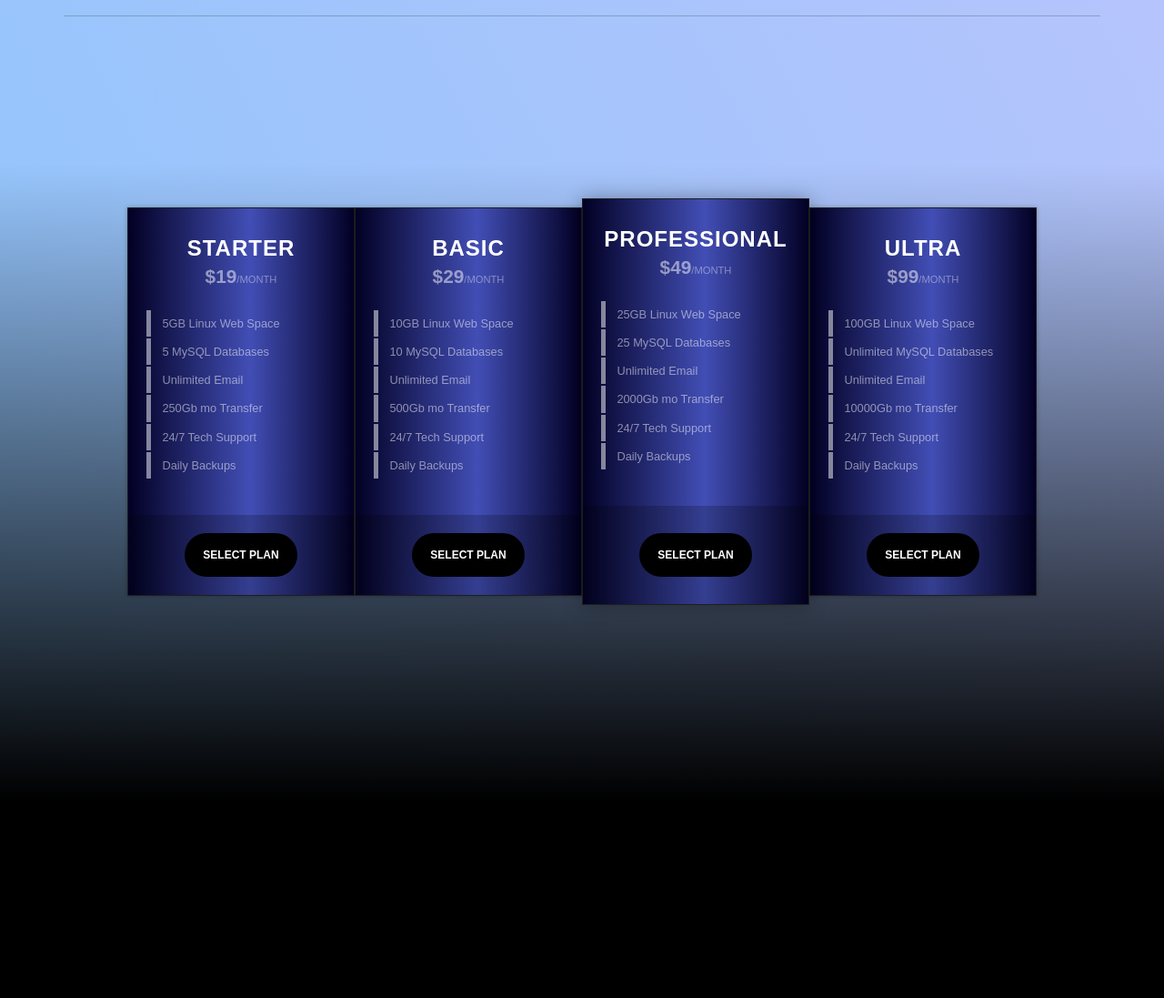
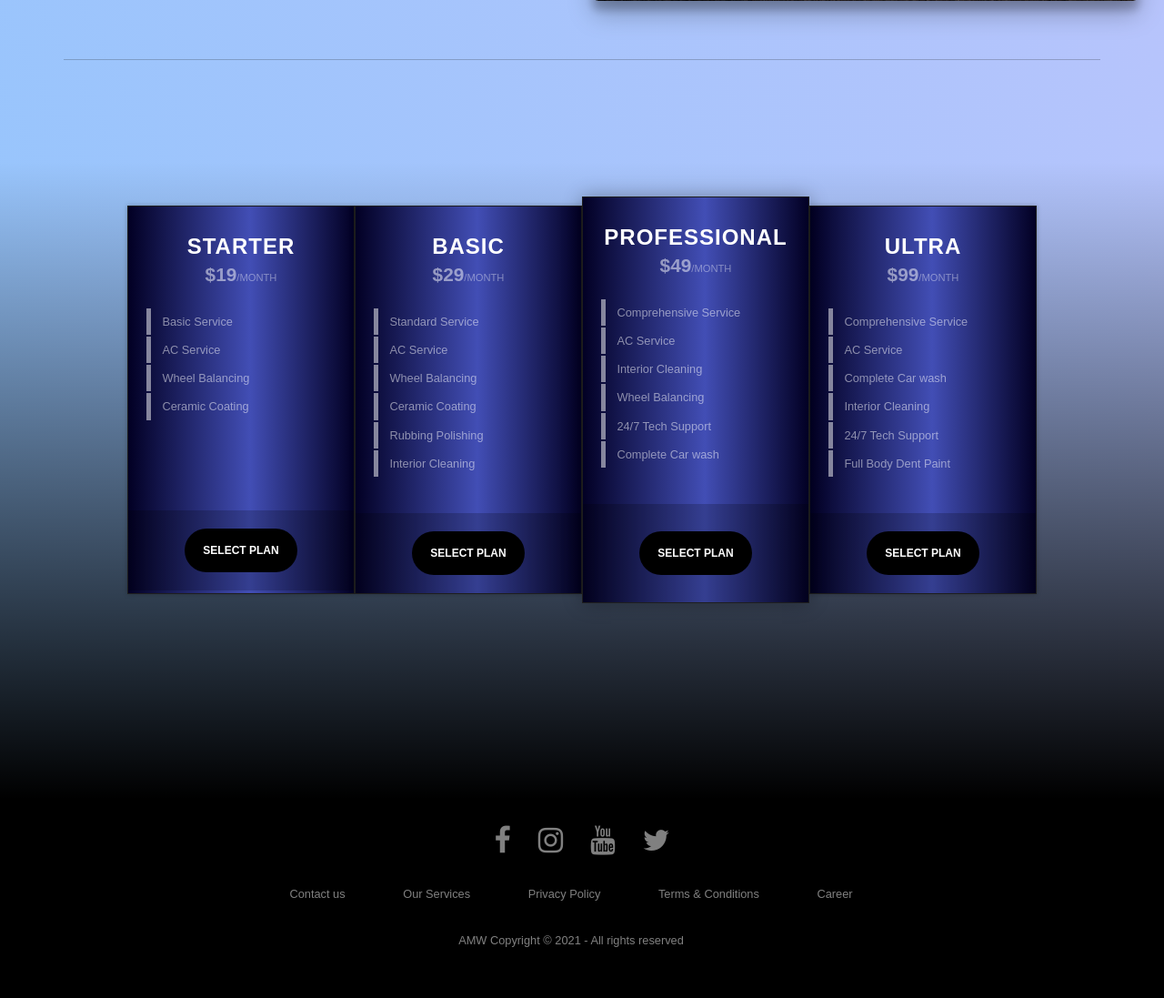
Before and after one commit to AdityaThyagaraju/Automobile-servicing-project, a Flask app: page / in a window 1280 px wide. Shown: the part 4970-6067 px from the top of the page at 91% size. Before the commit the page ends 5817 px from the top, so only its background shows below. Run offline with Flask 2, Linux system fonts and the light colour scheme; some libraries are stand-ins or nearby versions.

Commit message:
notfinal

```diff
--- a/website/static/css/styles.css
+++ b/website/static/css/styles.css
@@ -104,7 +104,6 @@ body{
   font-size: 16px;
   width: 100%;
   max-width: 1000px;
-  margin: 50px 10px 10px;
   height: 700px;
 
 }
@@ -114,6 +113,7 @@ body{
   width: 25%;
   position: relative;
   float: left;
+  height: 427px;
   background-attachment: fixed;
   background-image: linear-gradient(90deg, rgba(2,0,36,1) 0%, rgb(66, 78, 181) 54%, rgba(2,0,36,1) 100%);
   border: 1px solid #1e1e1e;
@@ -202,6 +202,7 @@ body{
   background-color: #262626;
 }
 .snip1265 .featured {
+  height: 447px;
   margin-top: -10px;
   background-color: #262626;
   box-shadow: 0 0 20px rgba(0, 0, 0, 0.3);
@@ -378,6 +379,62 @@ rect{
 }
 
 
+/* contact us */
+.footer{
+  background:#000;
+  padding:30px 0px;
+  font-family: 'Play', sans-serif;
+  text-align:center;
+  }
+
+  .footer .row{
+    text-align: center !important;
+  width:100%;
+  padding:0.6% 0%;
+  color:gray;
+  font-size:0.8em;
+  }
+
+  .footer a{
+    display: inline !important;
+  text-decoration:none;
+  color:gray;
+  transition:0.5s;
+  }
+
+  .footer a:hover{
+  color:#fff;
+  }
+
+  .footer .row ul{
+  width:100%;
+  }
+
+  .footer .row ul li{
+  display:inline-block;
+  margin:0px 30px;
+  }
+
+  .footer a i{
+
+  font-size:2em;
+  margin:0% 1%;
+  }
+
+  @media (max-width:720px){
+  .footer{
+  text-align:left;
+  padding:5%;
+  }
+  .footer .row ul li{
+  display:block;
+  margin:10px 0px;
+  text-align:left;
+  }
+  .footer .row a i{
+  margin:0% 3%;
+  }
+  }
 
 
 
@@ -465,7 +522,11 @@ rect{
 
 
 
-  /*                                                               customer-page                                                    */
+  /*                                                               customer-page            */
+
+
+
+
 
 .custom-accicon-div{
   margin-right: 30px;
@@ -511,7 +572,7 @@ rect{
 }
 
 .fab{
-  color: #b7a8c4;
+  color: #ffffff;
 }
 
 
--- a/website/static/jscript/index.js
+++ b/website/static/jscript/index.js
@@ -40,6 +40,8 @@ const observer_hor = new IntersectionObserver(function(entries){
 hidden_hor = document.querySelectorAll('.hidden-horizontal')
 hidden_hor.forEach((el)=>{observer_hor.observe(el)});
 
+
+//                                                       customer
 // appointment form jscript
 
 $(".dashboard #appointment").click(function(){
@@ -49,6 +51,10 @@ $(".dashboard #appointment").click(function(){
   else if(!$(".bill-js").hasClass("appoint-form-none")){
     $(".bill-js").toggleClass("appoint-form-none")
   }
+  // else if(!$("#request-alert").hasClass("appoint-form-none"))
+  // {
+  //   $("#request-alert").toggleClass("appoint-form-none")
+  // }
   else{
     $("#request-alert").toggleClass("appoint-form-none");
   }
@@ -57,6 +63,8 @@ $(".dashboard #appointment").click(function(){
 
 })
 
+
+// for view bill in customer
 $(".dashboard #bill").click(function(){
   if(!$(".request-form").hasClass("appoint-form-none")){
     $(".request-form").toggleClass("appoint-form-none");
@@ -73,6 +81,9 @@ $(".dashboard #bill").click(function(){
 
 })
 
+
+
+// for payment customer in customer
 $(".dashboard #payment-dash").click(function(){
   if(!$(".request-form").hasClass("appoint-form-none")){
     $(".request-form").toggleClass("appoint-form-none");
@@ -89,23 +100,81 @@ $(".dashboard #payment-dash").click(function(){
 
 })
 
+
+//                                                               staff
+
+// for generating bill in staff
+$(".dashboard #gen-bill").click(function(){
+  if(!$("#cust-req").hasClass("appoint-form-none")){
+    $("#cust-req").toggleClass("appoint-form-none")
+  }
+
+  $("#bill-form").toggleClass("appoint-form-none");
+
+
+})
+
+
+
+// for customer service request in staff
+$(".dashboard #from-cust-req").click(function(){
+  if(!$("#bill-form").hasClass("appoint-form-none")){
+    $("#bill-form").toggleClass("appoint-form-none")
+  }
+
+  $("#cust-req").toggleClass("appoint-form-none");
+
+
+})
+
+
+
+//                                                                        admin
+
+// for customer list in admin
+$(".dashboard #cust-all").click(function(){
+  if(!$("#staff-detail").hasClass("appoint-form-none")){
+    $("#staff-detail").toggleClass("appoint-form-none")
+  }
+  else if(!$("#st-req").hasClass("appoint-form-none")){
+    $("#st-req").toggleClass("appoint-form-none")
+  }
+  $("#cust-detail").toggleClass("appoint-form-none");
+
+
+})
+
+
+
+// for staff list in admin
+$(".dashboard #staff-all").click(function(){
+  if(!$("#cust-detail").hasClass("appoint-form-none")){
+    $("#cust-detail").toggleClass("appoint-form-none")
+  }
+  else if(!$("#st-req").hasClass("appoint-form-none")){
+    $("#st-req").toggleClass("appoint-form-none")
+  }
+
+
+  $("#staff-detail").toggleClass("appoint-form-none");
+
+
+})
+
+// for staff request in admin
 $(".dashboard #staff-signup-req").click(function(){
-  // if(!$(".request-form").hasClass("appoint-form-none")){
-  //   $(".request-form").toggleClass("appoint-form-none");
-  // }
-  // else if(!$(".bill-js").hasClass("appoint-form-none")){
-  //   $(".bill-js").toggleClass("appoint-form-none")
-  // }
-  // else{
-  //   $("#request-alert").toggleClass("appoint-form-none");
-  // }
+  if(!$("#staff-detail").hasClass("appoint-form-none")){
+    $("#staff-detail").toggleClass("appoint-form-none");
+  }
+  else if(!$("cust-detail").hasClass("appoint-form-none")){
+    $("cust-detail").toggleClass("appoint-form-none")
+  }
+
 
   $("#st-req").toggleClass("appoint-form-none");
 
 
 })
-
-
 
 
 
@@ -132,29 +201,3 @@ $("#loginmsgadmin button").click(function(){
 )
 
 // form-slot
-
-
-
-
-
-
-
-$(".dashboard #gen-bill").click(function(){
-  if(!$("#cust-req").hasClass("appoint-form-none")){
-    $("#cust-req").toggleClass("appoint-form-none")
-  }
-
-  $("#bill-form").toggleClass("appoint-form-none");
-
-
-})
-
-$(".dashboard #from-cust-req").click(function(){
-  if(!$("#bill-form").hasClass("appoint-form-none")){
-    $("#bill-form").toggleClass("appoint-form-none")
-  }
-
-  $("#cust-req").toggleClass("appoint-form-none");
-
-
-})
--- a/website/templates/base.html
+++ b/website/templates/base.html
@@ -14,6 +14,15 @@
     <link rel="stylesheet" href="https://cdn.jsdelivr.net/npm/bootstrap-icons@1.10.2/font/bootstrap-icons.css" integrity="sha384-b6lVK+yci+bfDmaY1u0zE8YYJt0TZxLEAFyYSLHId4xoVvsrQu3INevFKo+Xir8e" crossorigin="anonymous">
     <!-- jquery-time-cdn -->
   <link rel="stylesheet" type="text/css" href="css/jquery.datetimepicker.min.css"/>
+
+    <!--FONT AWESOME-->
+<link rel="stylesheet" href="https://cdnjs.cloudflare.com/ajax/libs/font-awesome/4.7.0/css/font-awesome.min.css">
+
+<!--GOOGLE FONTS-->
+<link rel="preconnect" href="https://fonts.gstatic.com">
+<link href="https://fonts.googleapis.com/css2?family=Fredoka+One&family=Play&display=swap" rel="stylesheet">
+
+
     <!-- jscript -->
     <script defer src="{{url_for('static',filename='jscript/index.js')}}"></script>
     <!-- jquery -->
@@ -36,4 +45,9 @@
 
 <script src="js/jquery.datetimepicker.js"></script>
 
+<!-- contact us jscript -->
+<!-- <script type="module" src="https://unpkg.com/ionicons@5.5.2/dist/ionicons/ionicons.esm.js"></script>
+  <script nomodule src="https://unpkg.com/ionicons@5.5.2/dist/ionicons/ionicons.js"></script> -->
+
+
 </html>
--- a/website/templates/index.html
+++ b/website/templates/index.html
@@ -234,6 +234,8 @@
 
     <hr class="featurette-divider">
     <h1>Service In Three Easy Steps</h1>
+    <br>
+    <br>
     <div class="row featurette">
       <div class="col-md-6">
         <h2 class="featurette-heading fw-normal lh-1">Select Your Car.</h2>
@@ -286,7 +288,7 @@
   <!-- pricing card -->
 
 <div class="pricing-custom">
-<div class="snip1265 mx-auto pt-5 mb-5" id="pricing">
+<div class="snip1265 mx-auto pt-5" id="pricing">
   <div class="plan">
     <header><i class="ion-ios-navigate-outline"></i>
       <h4 class="plan-title">
@@ -295,18 +297,18 @@
       <div class="plan-cost"><span class="plan-price">$19</span><span class="plan-type">/month</span></div>
     </header>
     <ul class="plan-features">
-      <li>5GB Linux Web Space
+      <li>Basic Service
       </li>
-      <li>5 MySQL Databases
+      <li>AC Service
       </li>
-      <li>Unlimited Email
+      <li>Wheel Balancing
       </li>
-      <li>250Gb mo Transfer
+      <li>Ceramic Coating
       </li>
-      <li>24/7 Tech Support
-      </li>
-      <li>Daily Backups
-      </li>
+      <br>
+      <br>
+      <br>
+
     </ul>
     <div class="plan-select"><a href="">Select Plan</a></div>
   </div>
@@ -318,17 +320,17 @@
       <div class="plan-cost"><span class="plan-price">$29</span><span class="plan-type">/month</span></div>
     </header>
     <ul class="plan-features">
-      <li>10GB Linux Web Space
+      <li>Standard Service
       </li>
-      <li>10 MySQL Databases
+      <li>AC Service
       </li>
-      <li>Unlimited Email
+      <li>Wheel Balancing
       </li>
-      <li>500Gb mo Transfer
+      <li>Ceramic Coating
       </li>
-      <li>24/7 Tech Support
+      <li>Rubbing Polishing
       </li>
-      <li>Daily Backups
+      <li>Interior Cleaning
       </li>
     </ul>
     <div class="plan-select"><a href="">Select Plan</a></div>
@@ -341,17 +343,17 @@
       <div class="plan-cost"><span class="plan-price">$49</span><span class="plan-type">/month</span></div>
     </header>
     <ul class="plan-features">
-      <li>25GB Linux Web Space
+      <li>Comprehensive Service
       </li>
-      <li>25 MySQL Databases
+      <li>AC Service
       </li>
-      <li>Unlimited Email
+      <li>Interior Cleaning
       </li>
-      <li>2000Gb mo Transfer
+      <li>Wheel Balancing
       </li>
       <li>24/7 Tech Support
       </li>
-      <li>Daily Backups
+      <li>Complete Car wash
       </li>
     </ul>
     <div class="plan-select"><a href="">Select Plan</a></div>
@@ -364,23 +366,55 @@
       <div class="plan-cost"><span class="plan-price">$99</span><span class="plan-type">/month</span></div>
     </header>
     <ul class="plan-features">
-      <li>100GB Linux Web Space
+      <li>Comprehensive Service
       </li>
-      <li>Unlimited MySQL Databases
+      <li>AC Service
       </li>
-      <li>Unlimited Email
+      <li>Complete Car wash
       </li>
-      <li>10000Gb mo Transfer
+      <li>Interior Cleaning
       </li>
       <li>24/7 Tech Support
       </li>
-      <li>Daily Backups
+      <li>Full Body Dent Paint
       </li>
     </ul>
     <div class="plan-select"><a href="">Select Plan</a></div>
   </div>
 </div>
 </div>
+
+
+<!-- contact us -->
+
+<footer>
+  <div class="footer" id="contact-us">
+  <div class="">
+  <a href="#"><i class="fa fa-facebook"></i></a>
+  <a href="#"><i class="fa fa-instagram"></i></a>
+  <a href="#"><i class="fa fa-youtube"></i></a>
+  <a href="#"><i class="fa fa-twitter"></i></a>
+  </div>
+  <br>
+
+  <div class="row">
+  <ul>
+  <li><a href="#">Contact us</a></li>
+  <li><a href="#">Our Services</a></li>
+  <li><a href="#">Privacy Policy</a></li>
+  <li><a href="#">Terms & Conditions</a></li>
+  <li><a href="#">Career</a></li>
+  </ul>
+  </div>
+
+  <div class="row" >
+  <p>
+  AMW Copyright © 2021  - All rights reserved  </p>
+  </div>
+  </div>
+  </footer>
+
+
 </main>
 
 
```
Also changed, not shown: website/templates/admin.html (+48 -59 lines), website/templates/customer.html (+5 -3 lines).
